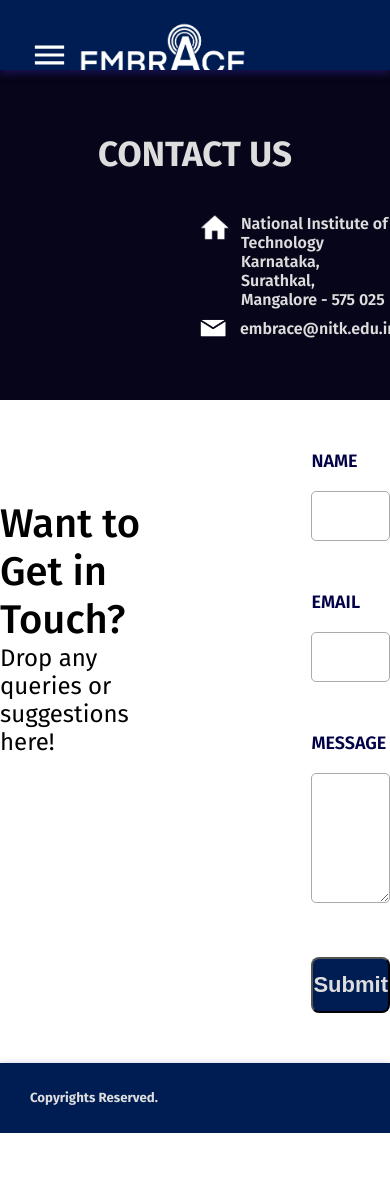
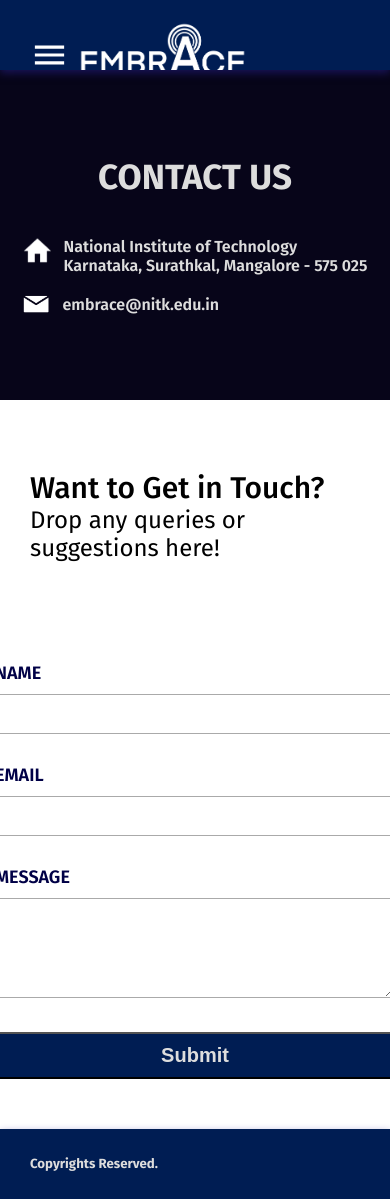
Before and after one commit to csd-robocon-nitk/embrace-website, a React (Vite) app: page /contact in a window 390 px wide. Before the commit the page ends 1133 px from the top, so only its background shows below. Built offline with nearby package versions, Linux system fonts and the light colour scheme.

Commit message:
Fixed mobile view for contact us page

```diff
--- a/src/pages/contact/contact.jsx
+++ b/src/pages/contact/contact.jsx
@@ -13,6 +13,7 @@ export default function Contact() {
 			<div className={s.heading}>
 				<div className={s.container}>
 					<h1>CONTACT US</h1><br />
+                    <div className={s.details}>
 						<div className={s.address}>
 							<img src="./home.png" alt="home" />
 							<p>National Institute of Technology<br></br> Karnataka, Surathkal, Mangalore - 575 025
@@ -24,6 +25,7 @@ export default function Contact() {
 						</div>
 					</div>
 				</div>
+			</div>
 			<div className={s.form}>
 				<div>
 					<h1>Want to Get in Touch?</h1>
@@ -31,17 +33,17 @@ export default function Contact() {
 				</div>
 				<form onSubmit={submitHandler}>
 					<label htmlFor="name">Name</label>
-					<br/>
+					{/* <br/> */}
 					<input id="name" value={name} type="text" onChange={(e) => setName(e.target.value)} required />
-					<br/>
+					{/* <br/> */}
 					<label htmlFor="email">Email</label>
-					<br/>
+					{/* <br/> */}
 					<input id="email" value={email} type="email" onChange={(e) => setEmail(e.target.value)} required />
-					<br/>
+					{/* <br/> */}
 					<label htmlFor="message">Message</label>
-					<br/>
+					{/* <br/> */}
 					<textarea id="message" value={message} onChange={(e) => setMessage(e.target.value)} required />
-					<br/>
+					{/* <br/> */}
 					<button type="submit">Submit</button>
 				</form>
 			</div>
--- a/src/pages/contact/contact.module.css
+++ b/src/pages/contact/contact.module.css
@@ -19,6 +19,7 @@ main.contact {
     display: flex;
 
     justify-content: center;
+    align-items: center;
     flex-direction: column;
     gap: 10px;
 }
@@ -34,11 +35,16 @@ main.contact {
     text-transform: uppercase;
     align-items: center;
 }
-.contact .heading .container div{
-    text-align: left;
+.contact .heading .container .details{
+    /* text-align: left; */
+    width: 100%;
     padding-left: 200px;
+    display: flex;
+    flex-direction: column;
+    gap: 20px;
     font-weight: 550;
 }
+
 .contact .heading .container .address{
     display: flex;
 }
@@ -56,7 +62,7 @@ main.contact {
     max-width: 40px;
     max-height: 30px;
 }
-
+/*
 
 .contact .content {
     padding: 50px 20px;
@@ -115,10 +121,10 @@ main.contact {
 
 .contact .content img {
     max-width: 100%;
-}
+} */
 
 
-@media (max-width: 600px) {
+@media (max-width: 800px) {
     .contact .heading .container h1 {
         font-size: 45px
     }
@@ -126,15 +132,20 @@ main.contact {
     .contact .heading .container h2 {
         font-size: 20px;
     }
+
+    .contact .heading .container .details {
+        padding: 0;
+        width: initial;
+    }
 }
 
 
 
-@media (max-width: 500px) {
+/* @media (max-width: 500px) {
     .contact .content p {
         font-size: 18px;
     }
-}
+} */
 
 
 @media (max-width: 400px) {
@@ -150,7 +161,7 @@ main.contact {
 
 /* CARDS */
 
-@media (max-width: 700px) {
+/* @media (max-width: 700px) {
     .contact .content .cards .card {
         width: 48%;
     }
@@ -161,7 +172,7 @@ main.contact {
         width: 95%;
         max-width: 300px;
     }
-}
+} */
 
 
 
@@ -170,10 +181,11 @@ main.contact {
     display: flex;
     justify-content: center;
     gap: 150px;
+    padding: 0px 30px;
 }
 
 .contact .form div {
-    padding-top: 100px;
+    padding-top: 70px;
 }
 
 .contact .form h1 {
@@ -187,23 +199,25 @@ main.contact {
 
 
 .contact form {
-    width: 50%;
+    width: 55%;
+    max-width: 600px;
+    min-width: 400px;
     margin: 50px 0px;
     border-radius: 10px;
 }
 
 .contact label {
     color: var(--dark-text);
-    margin: 0;
+    margin-bottom: 10px;
 }
 
 .contact input, .contact textarea {
     width: 100%;
     border-radius: 5px;
-    height: 50px;
-    margin-bottom: 50px;
+    height: 40px;
+    margin-bottom: 30px;
     margin-top: 0px;
-    padding: 10px;
+    padding: 5px 10px;
     border: 1px solid #aaaaaa;
     transition: border-color 300ms;
 }
@@ -215,21 +229,44 @@ main.contact {
 }
 
 .contact textarea {
-    height: 130px;
+    height: 100px;
+    font-family: inherit;
 }
 
 .contact button {
     width: 100%;
-    padding: 13px 0px;
-    font-size: 22px;
+    padding: 10px 0px;
+    font-size: 20px;
     font-weight: 600;
     background-color: var(--bg-dark-blue);
     color: var(--light-text);
-    border-radius: 8px;
+    border-radius: 5px;
     cursor: pointer;
-    transition: 300ms opacity;
+    transition: 200ms opacity;
 }
 
 .contact button:hover {
     opacity: 0.9;
 }
+
+
+@media (max-width: 1250px) {
+    .contact .form {
+        gap: 50px;
+    }
+
+    .contact .form h1 {
+        font-size: 30px;
+    }
+}
+
+@media (max-width: 850px) {
+    .contact .form {
+        flex-direction: column;
+        align-items: center;
+    }
+
+    .contact form {
+        width: 95%;
+    }
+}
```
Lines whose indentation alone changed are shown as unchanged.
